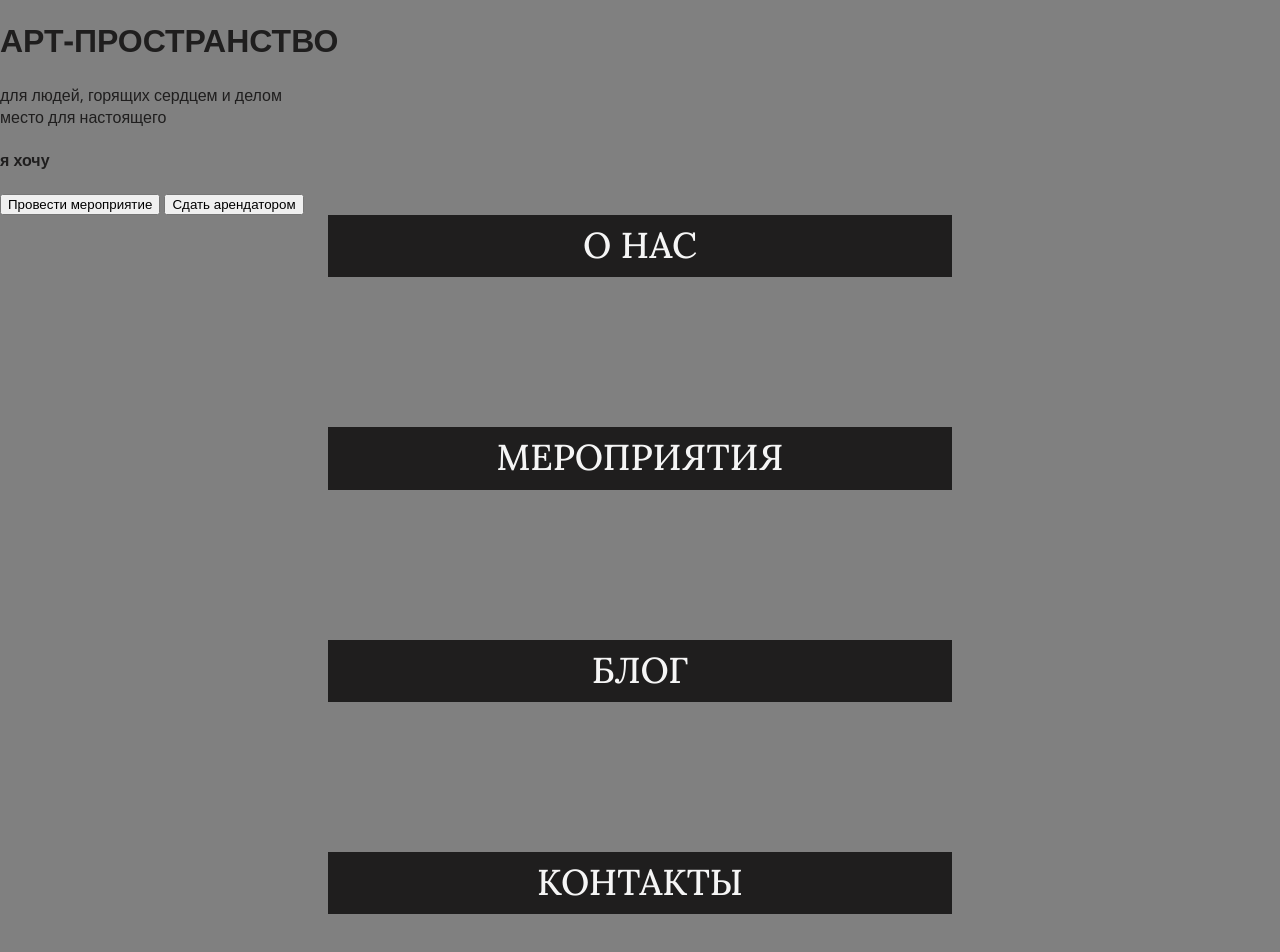
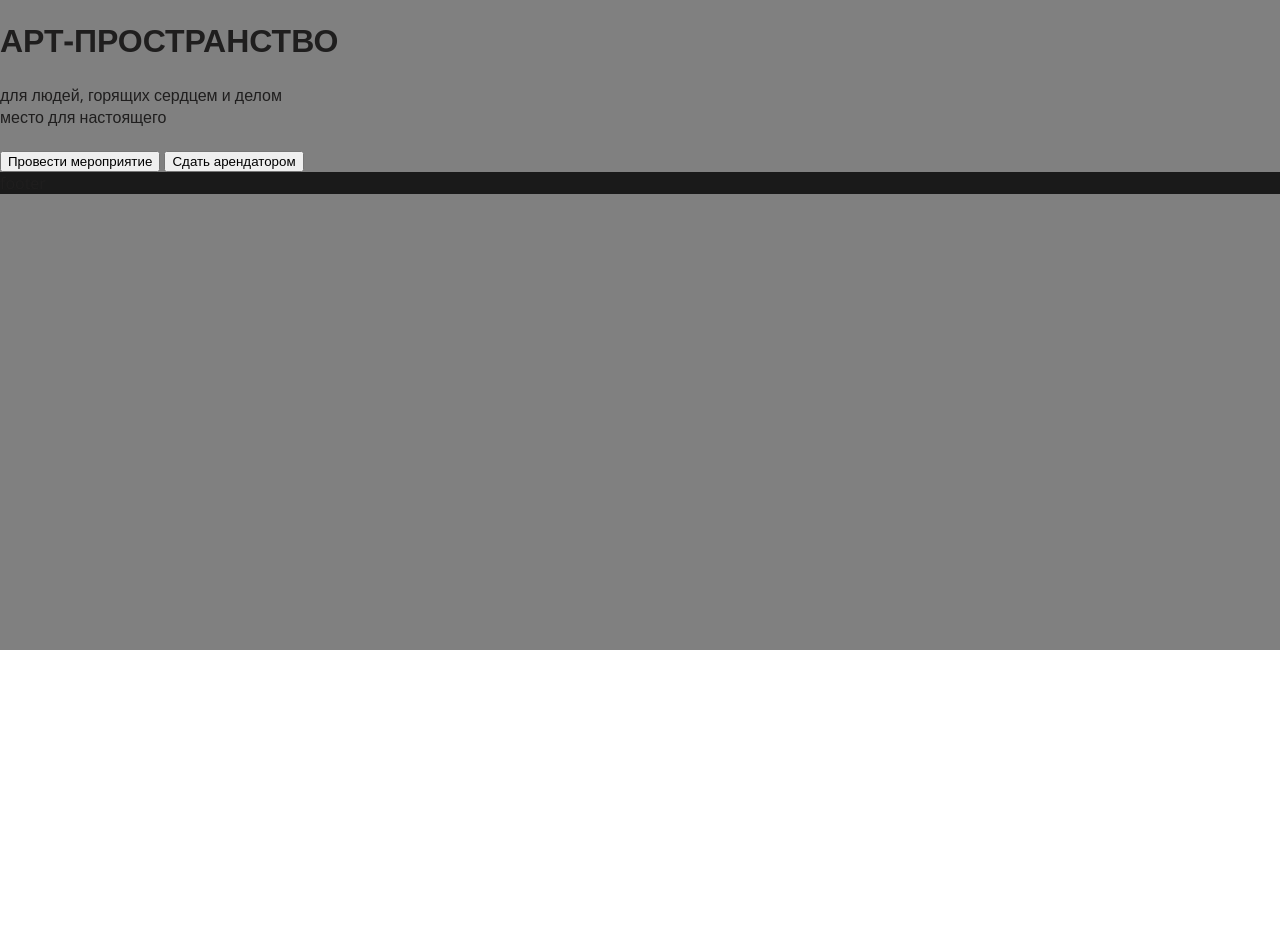
Before and after one commit to dawgenchik/dawgenchik.github.io, a plain HTML site: page index.html in a window 1280 px wide. Shown: the part 150-1102 px from the top of the page. After the commit the page ends 800 px from the top, so only its background shows below. Drawn offline with nearby package versions, Linux system fonts and the light colour scheme.

Commit message:
add index xtml

```diff
--- a/index.html
+++ b/index.html
@@ -35,38 +35,16 @@
             </div>
 
             <section class="offers home__offers">
-                <h4 class="offers__title">я хочу</h4>
+                <h4 class="offers__title"> </h4>
                 <div class="offers__buttons">
                     <button class="offers__button offers__button--red" type="button">Провести мероприятие</button>
                     <button class="offers__button" type="button">Сдать арендатором</button>
                 </div>
             </section>
 
-            <section class="about home__about">
-                <h2 class="about__title section-title">О нас</h2>
-                <div class="about__container"></div>
-            </section>
-
-            <section class="upcoming home__upcoming">
-                <h2 class="upcoming__title section-title">Мероприятия</h2>
-                <div class="upcoming__container"></div>
-            </section>
-
-            <section class="listing home__listing">
-                <h2 class="listing__title section-title">Блог</h2>
-                <div class="listing__container"></div>
-            </section>
-
-            <section class="contacts home__contacts">
-                <h2 class="contacts__title section-title">Контакты</h2>
-                <div class="contacts__container"></div>
-            </section>
-        </div>
-    </main>
-
-    <footer class="page-footer">
-        <div class="page-footer__container"></div>
-    </footer>
+            <footer class="page-footer">
+                <div class="page-footer__container"> footer</div>
+            </footer>
 </body>
 
 </html>
```
